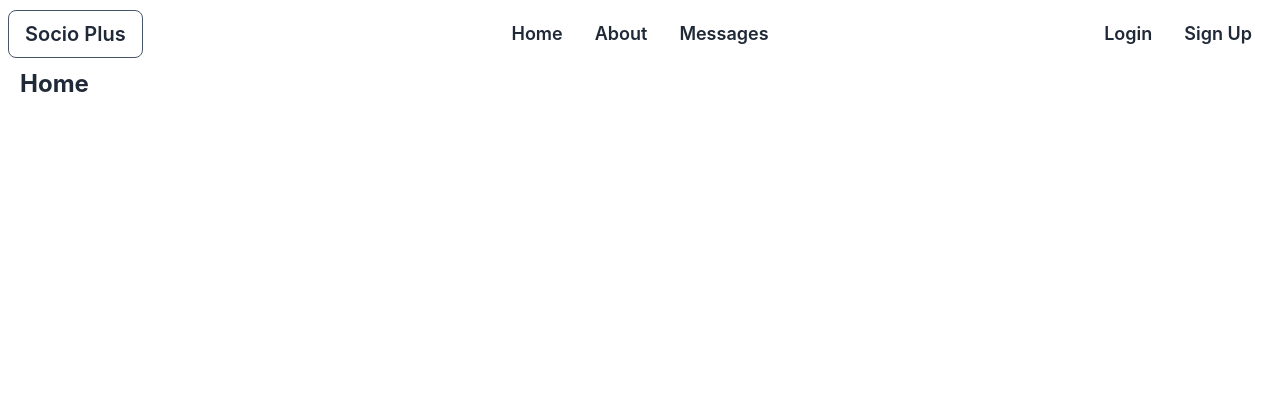
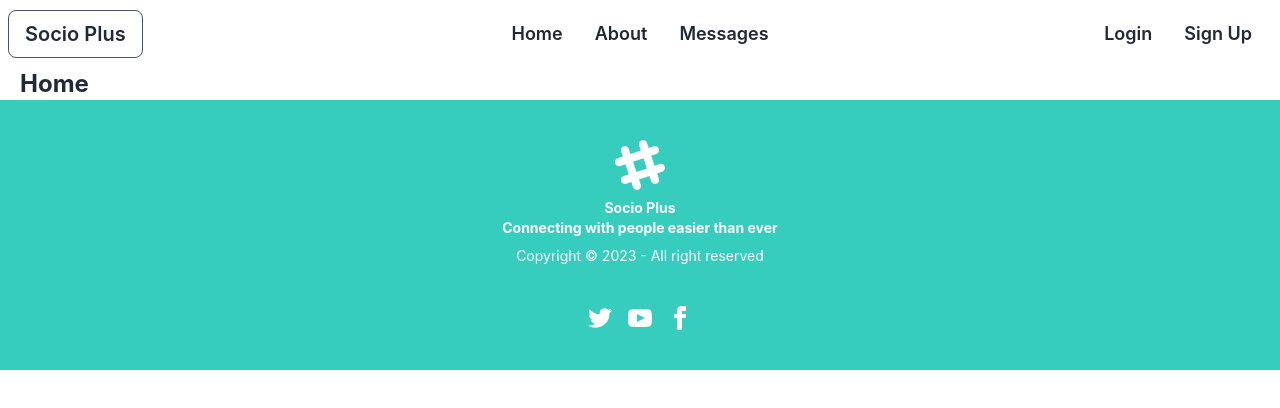
Before and after one commit to rakib099/socio-plus, a React (Create React App) app: page / in a window 1280 px wide. Shown: the top 408 px of the page. Built offline with nearby package versions, Linux system fonts and the light colour scheme.

Commit message:
Footer added

```diff
--- a/src/layouts/Main.js
+++ b/src/layouts/Main.js
@@ -1,5 +1,6 @@
 import React from 'react';
 import Home from '../pages/Home/Home/Home';
+import Footer from '../pages/Shared/Footer/Footer';
 import Navbar from '../pages/Shared/Navbar/Navbar';
 
 const Main = () => {
@@ -7,6 +8,7 @@
         <>
             <Navbar />
             <Home />
+            <Footer />
         </>
     );
 };
--- /dev/null
+++ b/src/pages/Shared/Footer/Footer.js
@@ -0,0 +1,24 @@
+import React from 'react';
+
+const Footer = () => {
+    return (
+        <footer className="footer footer-center p-10 bg-accent text-primary-content">
+            <div>
+                <svg width="50" height="50" viewBox="0 0 24 24" xmlns="http://www.w3.org/2000/svg" fillRule="evenodd" clipRule="evenodd" className="inline-block fill-current"><path d="M22.672 15.226l-2.432.811.841 2.515c.33 1.019-.209 2.127-1.23 2.456-1.15.325-2.148-.321-2.463-1.226l-.84-2.518-5.013 1.677.84 2.517c.391 1.203-.434 2.542-1.831 2.542-.88 0-1.601-.564-1.86-1.314l-.842-2.516-2.431.809c-1.135.328-2.145-.317-2.463-1.229-.329-1.018.211-2.127 1.231-2.456l2.432-.809-1.621-4.823-2.432.808c-1.355.384-2.558-.59-2.558-1.839 0-.817.509-1.582 1.327-1.846l2.433-.809-.842-2.515c-.33-1.02.211-2.129 1.232-2.458 1.02-.329 2.13.209 2.461 1.229l.842 2.515 5.011-1.677-.839-2.517c-.403-1.238.484-2.553 1.843-2.553.819 0 1.585.509 1.85 1.326l.841 2.517 2.431-.81c1.02-.33 2.131.211 2.461 1.229.332 1.018-.21 2.126-1.23 2.456l-2.433.809 1.622 4.823 2.433-.809c1.242-.401 2.557.484 2.557 1.838 0 .819-.51 1.583-1.328 1.847m-8.992-6.428l-5.01 1.675 1.619 4.828 5.011-1.674-1.62-4.829z"></path></svg>
+                <p className="font-bold">
+                    Socio Plus <br />Connecting with people easier than ever
+                </p>
+                <p>Copyright © 2023 - All right reserved</p>
+            </div>
+            <div>
+                <div className="grid grid-flow-col gap-4">
+                    <a><svg xmlns="http://www.w3.org/2000/svg" width="24" height="24" viewBox="0 0 24 24" className="fill-current"><path d="M24 4.557c-.883.392-1.832.656-2.828.775 1.017-.609 1.798-1.574 2.165-2.724-.951.564-2.005.974-3.127 1.195-.897-.957-2.178-1.555-3.594-1.555-3.179 0-5.515 2.966-4.797 6.045-4.091-.205-7.719-2.165-10.148-5.144-1.29 2.213-.669 5.108 1.523 6.574-.806-.026-1.566-.247-2.229-.616-.054 2.281 1.581 4.415 3.949 4.89-.693.188-1.452.232-2.224.084.626 1.956 2.444 3.379 4.6 3.419-2.07 1.623-4.678 2.348-7.29 2.04 2.179 1.397 4.768 2.212 7.548 2.212 9.142 0 14.307-7.721 13.995-14.646.962-.695 1.797-1.562 2.457-2.549z"></path></svg></a>
+                    <a><svg xmlns="http://www.w3.org/2000/svg" width="24" height="24" viewBox="0 0 24 24" className="fill-current"><path d="M19.615 3.184c-3.604-.246-11.631-.245-15.23 0-3.897.266-4.356 2.62-4.385 8.816.029 6.185.484 8.549 4.385 8.816 3.6.245 11.626.246 15.23 0 3.897-.266 4.356-2.62 4.385-8.816-.029-6.185-.484-8.549-4.385-8.816zm-10.615 12.816v-8l8 3.993-8 4.007z"></path></svg></a>
+                    <a><svg xmlns="http://www.w3.org/2000/svg" width="24" height="24" viewBox="0 0 24 24" className="fill-current"><path d="M9 8h-3v4h3v12h5v-12h3.642l.358-4h-4v-1.667c0-.955.192-1.333 1.115-1.333h2.885v-5h-3.808c-3.596 0-5.192 1.583-5.192 4.615v3.385z"></path></svg></a>
+                </div>
+            </div>
+        </footer>
+    );
+};
+
+export default Footer;
```
